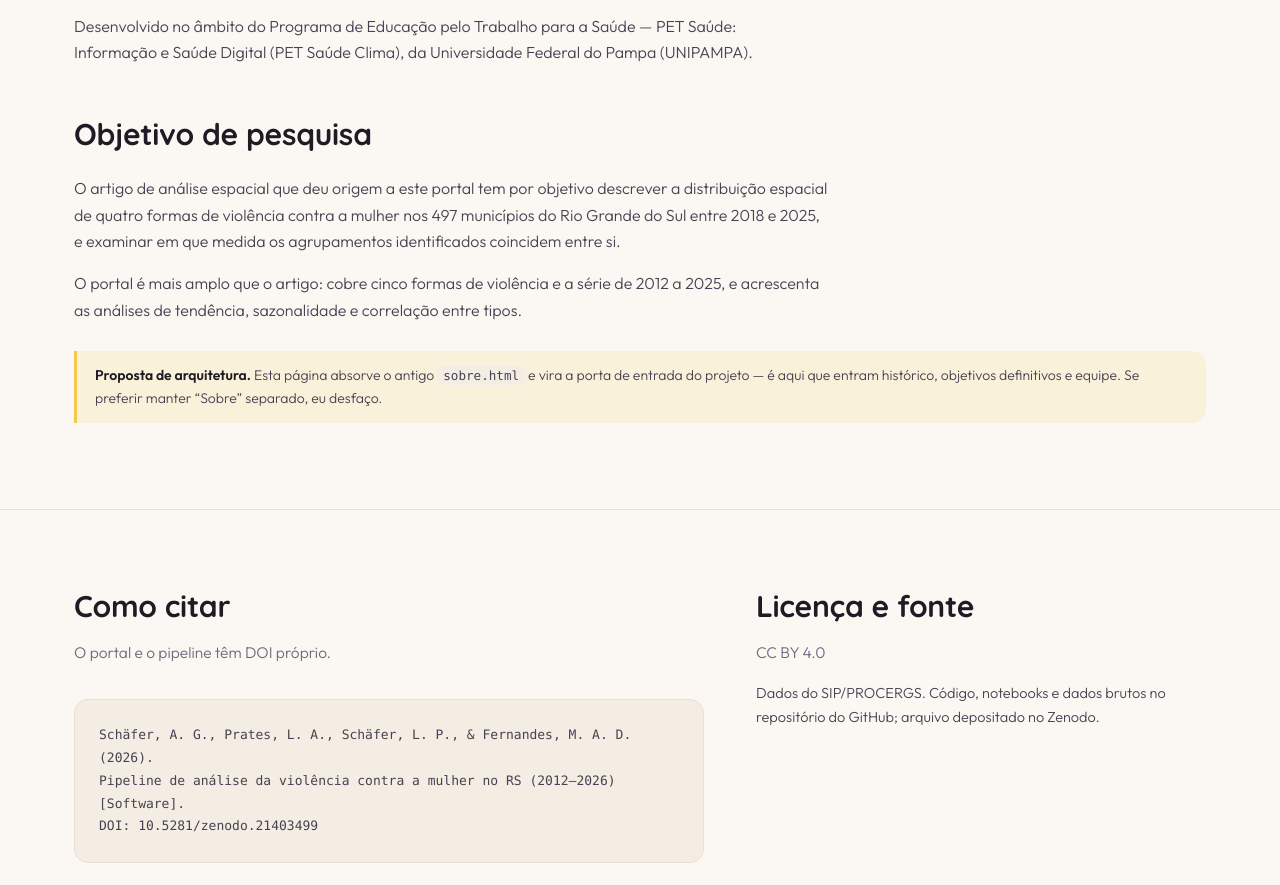
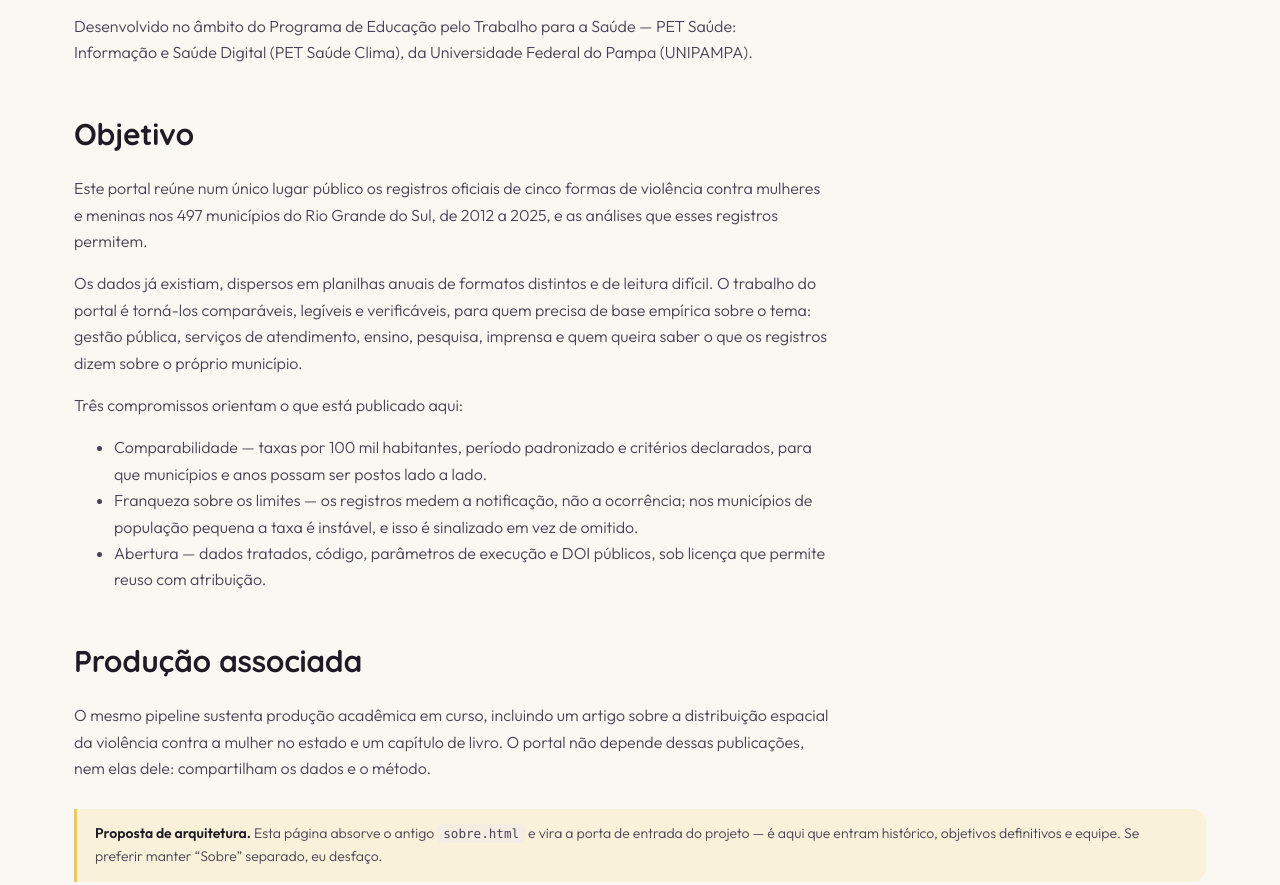
Before and after one commit to Alexandrogschafer/violencia-mulheres-rs, a plain HTML site: page docs/v2/projeto.html in a window 1280 px wide. Shown: the part 562-1447 px from the top of the page. Drawn offline with Linux system fonts and the light colour scheme.

Commit message:
Reescreve o objetivo do portal na página O projeto

```diff
--- a/docs/v2/projeto.html
+++ b/docs/v2/projeto.html
@@ -36,9 +36,17 @@
     <p class="sub">Alexandro Gularte Schäfer, Lisie Alende Prates, Luiza Pinheiro Schäfer e Maria Antonia Dutra Fernandes.</p>
     <h2 style="margin-top:44px">Instituições</h2>
     <p style="max-width:70ch;color:var(--ink-secondary)">Desenvolvido no âmbito do Programa de Educação pelo Trabalho para a Saúde — PET Saúde: Informação e Saúde Digital (PET Saúde Clima), da Universidade Federal do Pampa (UNIPAMPA).</p>
-    <h2 style="margin-top:44px">Objetivo de pesquisa</h2>
-    <p style="max-width:72ch;color:var(--ink-secondary)">O artigo de análise espacial que deu origem a este portal tem por objetivo descrever a distribuição espacial de quatro formas de violência contra a mulher nos 497 municípios do Rio Grande do Sul entre 2018 e 2025, e examinar em que medida os agrupamentos identificados coincidem entre si.</p>
-    <p style="max-width:72ch;color:var(--ink-secondary)">O portal é mais amplo que o artigo: cobre cinco formas de violência e a série de 2012 a 2025, e acrescenta as análises de tendência, sazonalidade e correlação entre tipos.</p>
+    <h2 style="margin-top:44px">Objetivo</h2>
+    <p style="max-width:72ch;color:var(--ink-secondary)">Este portal reúne num único lugar público os registros oficiais de cinco formas de violência contra mulheres e meninas nos 497 municípios do Rio Grande do Sul, de 2012 a 2025, e as análises que esses registros permitem.</p>
+    <p style="max-width:72ch;color:var(--ink-secondary)">Os dados já existiam, dispersos em planilhas anuais de formatos distintos e de leitura difícil. O trabalho do portal é torná-los comparáveis, legíveis e verificáveis, para quem precisa de base empírica sobre o tema: gestão pública, serviços de atendimento, ensino, pesquisa, imprensa e quem queira saber o que os registros dizem sobre o próprio município.</p>
+    <p style="max-width:72ch;color:var(--ink-secondary)">Três compromissos orientam o que está publicado aqui:</p>
+    <ul style="max-width:72ch;color:var(--ink-secondary)">
+      <li>Comparabilidade — taxas por 100 mil habitantes, período padronizado e critérios declarados, para que municípios e anos possam ser postos lado a lado.</li>
+      <li>Franqueza sobre os limites — os registros medem a notificação, não a ocorrência; nos municípios de população pequena a taxa é instável, e isso é sinalizado em vez de omitido.</li>
+      <li>Abertura — dados tratados, código, parâmetros de execução e DOI públicos, sob licença que permite reuso com atribuição.</li>
+    </ul>
+    <h2 style="margin-top:44px">Produção associada</h2>
+    <p style="max-width:72ch;color:var(--ink-secondary)">O mesmo pipeline sustenta produção acadêmica em curso, incluindo um artigo sobre a distribuição espacial da violência contra a mulher no estado e um capítulo de livro. O portal não depende dessas publicações, nem elas dele: compartilham os dados e o método.</p>
 
     <p class="todo" style="margin-top:28px"><strong>Proposta de arquitetura.</strong> Esta página absorve o antigo <code>sobre.html</code> e vira a porta de entrada do projeto — é aqui que entram histórico, objetivos definitivos e equipe. Se preferir manter “Sobre” separado, eu desfaço.</p>
   </div>
```
